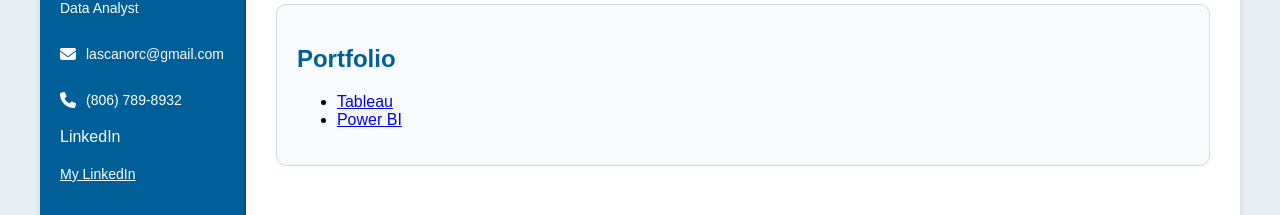
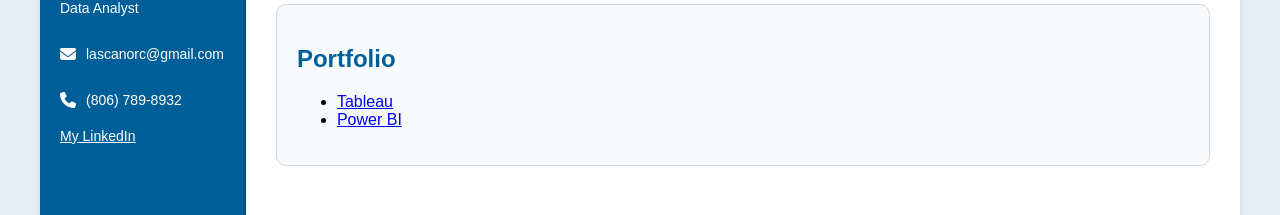
Before and after one commit to rclascano14/rclascano14.github.io, a plain HTML site: page index.html in a window 1280 px wide. Shown: the part 388-603 px from the top of the page. Drawn offline with Linux system fonts and the light colour scheme.

Commit message:
Update index.html

```diff
--- a/index.html
+++ b/index.html
@@ -145,7 +145,6 @@
         <span>(806) 789-8932</span>
       </div>
 
-      <div class="label">LinkedIn</div>
       <div class="info">
       <a href="https://linkedin.com/in/charles-lascano-121587ba" target="_blank" style="color: white; text-decoration: underline;">
         My LinkedIn
```
